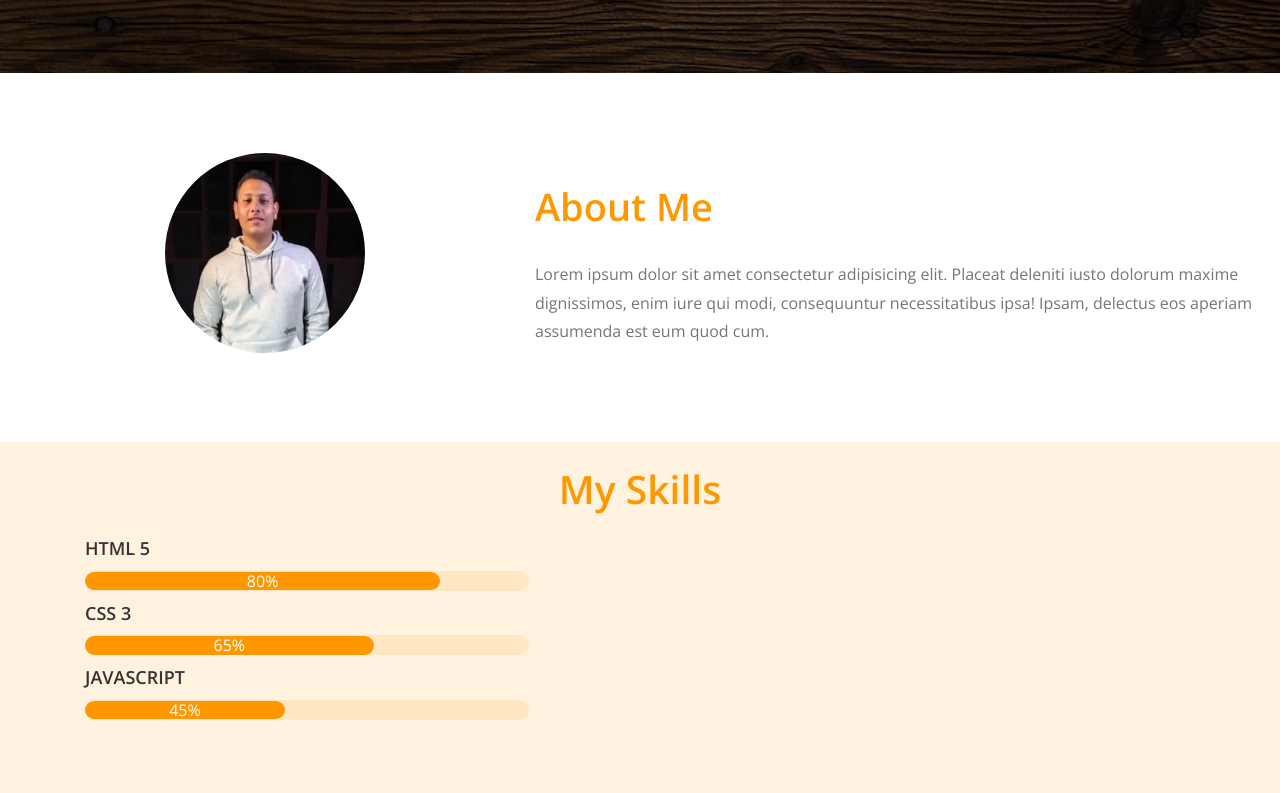
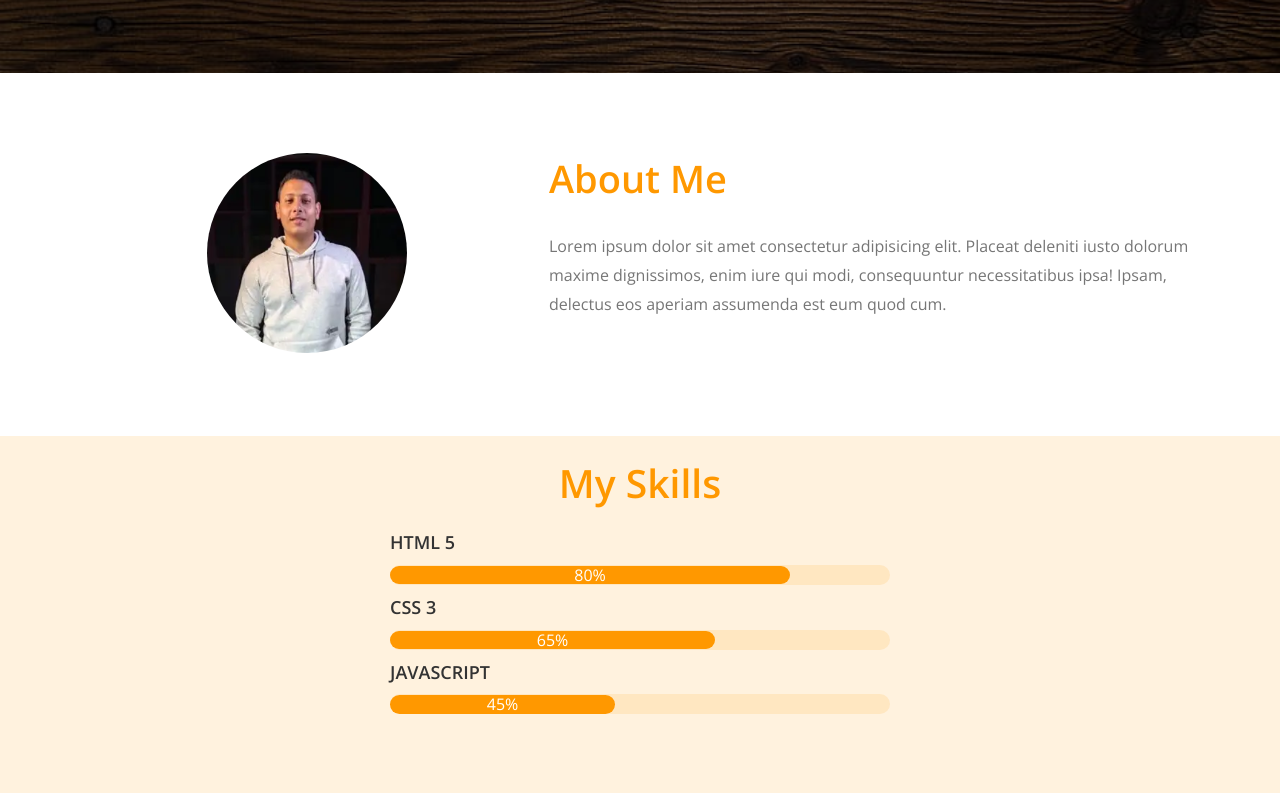
Before and after one commit to usufradwan/MyWebsite, a plain HTML site: page index.html in a window 1280 px wide. Shown: the part 727-1520 px from the top of the page. Drawn offline with nearby package versions, Linux system fonts and the light colour scheme.

Commit message:
add edit in file media.css and style.css

```diff
--- a/CSS/media.css
+++ b/CSS/media.css
@@ -1,27 +1,27 @@
 /* Small Devices ==>> Landscape Phones */
-@media (min-width: 300px) {
+@media (min-width: 600px) {
     .container {
-        min-width: 540px;
+        max-width: 540px;
     }
 }
 
 /* Medium Devices ==> Tabliets */
 @media (min-width: 768px) {
     .container {
-        min-width: 720px;
+        max-width: 720px;
     }
 }
 
 /* Laptop Screen */
 @media (min-width: 992px) {
     .container {
-        min-width: 960px;
+        max-width: 960px;
     }
 }
 
 /* Large Screen */
 @media (min-width: 1200px) {
     .container {
-        min-width: 1140px;
+        max-width: 1140px;
     }
 }
--- a/CSS/style.css
+++ b/CSS/style.css
@@ -9,8 +9,8 @@
 }
 body {
     font-family: 'Open Sans', sans-serif;
-    color: #fff;
     color: #333;
+    max-height: 5200px;
 }
 .container {
     /* width: 1170px; */
@@ -238,6 +238,7 @@ body {
     color: var(--main-color);
     font-weight: bold;
     font-size: 38px;
+    margin-top: 4px;
 }
 .about .alevatore p {
     line-height: 1.8;
@@ -260,6 +261,9 @@ body {
 .skills .dev-progress {
     display: flex;
     flex-direction: column;
+    flex-wrap: nowrap;
+    align-items: flex-start;
+    width: 500px;
 }
 .skills .dev-progress label {
     font-weight: bold;
@@ -267,7 +271,7 @@ body {
 }
 .skills .dev-progress .progr {
     background-color: var(--background-color-shadow);
-    width: 40%;
+    width: 100%;
     height: 20px;
     margin: 12px 0;
     display: flex;
@@ -553,8 +557,8 @@ body {
     cursor: pointer;
 }
 .contact .container .footer {
-    margin-left: 34%;
     margin-top: 80px;
+    text-align: center;
 }
 .contact .container .footer i {
     margin-right: 20px;
```
